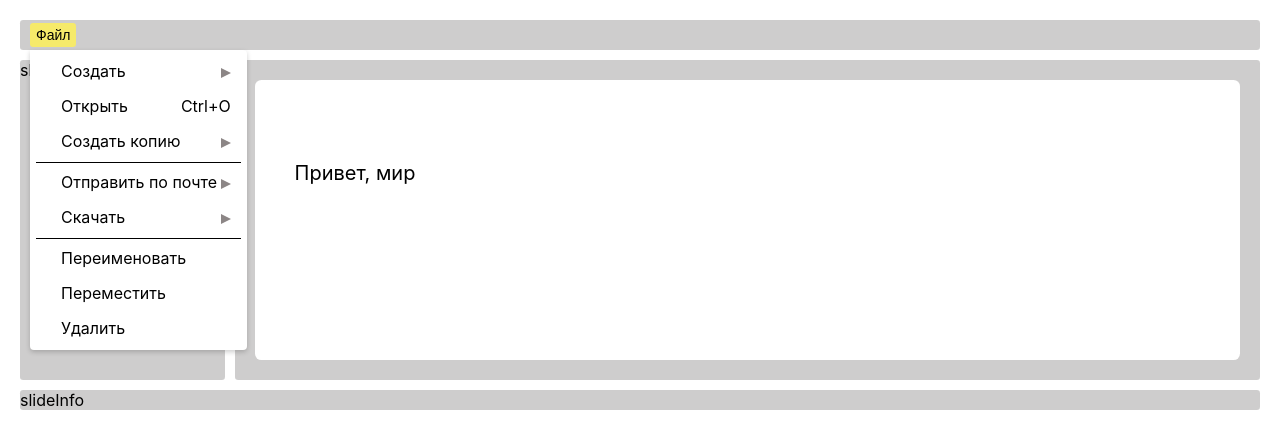
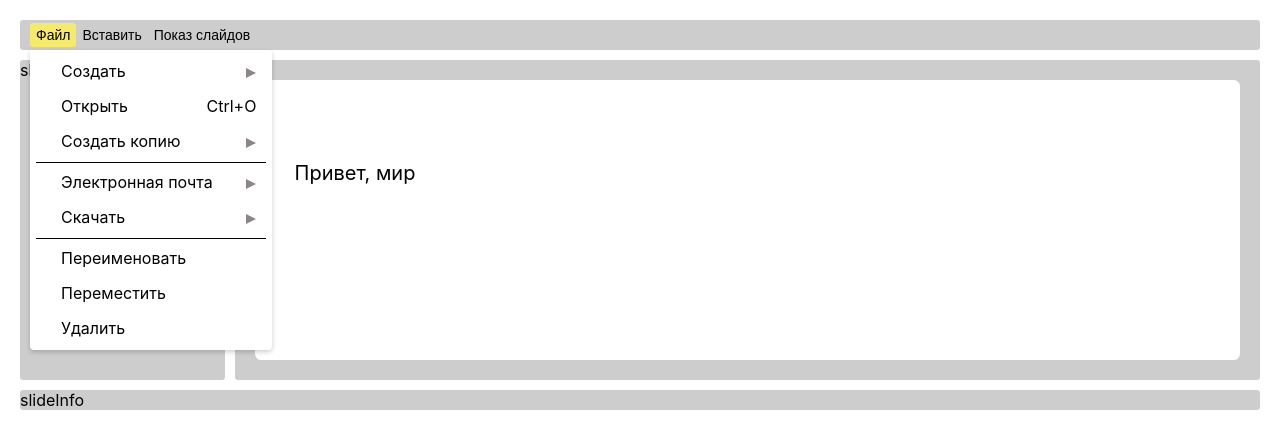
Before and after one commit to pklgn/project-os, a React (Create React App) app: page / in a window 1280 px wide. Both pictures are taken after a click on the button "Файл". Shown: the top 448 px of the page. Built offline with nearby package versions, Linux system fonts and the light colour scheme.

Commit message:
фича: топбар

```diff
--- a/src/components/AppTop/TopBar.tsx
+++ b/src/components/AppTop/TopBar.tsx
@@ -8,77 +8,89 @@ function TopBar() {
         'Показ слайдов',
     ];
 
+
+
     return (
         <div className={styles['top-bar']}>
             <div className={styles['top-bar__button-list']}>
                 <DropdownMenu
-                    summoningButton={
-                        <Button
-                            title="Файл"
-                            content={undefined}
-                        />
-                    }
+                    summoningButton={Button({ title: "Файл", content: undefined })}
                     summoningButtonPlace={"above"}
-                    hrAfterElement={[2, 4]}
+                    bottomBorderAfterElement={[2, 4]}
                     elementsArray={[
-                        <Button
-                            title="Создать"
-                            content={{
-                                hotkeyInfo: "",
-                                icon: <Triangle />
-                            }}
+                        <DropdownMenu
+                            summoningButton={Button({ title: "Создать", content: { hotkeyInfo: "", icon: <Triangle /> } })}
+                            summoningButtonPlace={"left"}
+                            bottomBorderAfterElement={undefined}
+                            elementsArray={[
+                                Button({ title: "Презентация", content: { hotkeyInfo: "", icon: undefined } }).button,
+                                Button({ title: "Документ", content: { hotkeyInfo: "", icon: undefined } }).button,
+                                Button({ title: "Таблица", content: { hotkeyInfo: "", icon: undefined } }).button
+                            ]}
                         />,
-                        <Button
-                            title="Открыть"
-                            content={{
-                                hotkeyInfo: "Ctrl+O",
-                                icon: undefined
-                            }}
+                        Button({ title: "Открыть", content: { hotkeyInfo: "Ctrl+O", icon: undefined } }).button,
+                        <DropdownMenu
+                            summoningButton={Button({ title: "Создать копию", content: { hotkeyInfo: "", icon: <Triangle /> } })}
+                            summoningButtonPlace={"left"}
+                            bottomBorderAfterElement={undefined}
+                            elementsArray={[
+                                Button({ title: "Вся презентация", content: { hotkeyInfo: "", icon: undefined } }).button,
+                                Button({ title: "Выбранные слайды", content: { hotkeyInfo: "", icon: undefined } }).button
+                            ]}
                         />,
-                        <Button
-                            title="Создать копию"
-                            content={{
-                                hotkeyInfo: "",
-                                icon: <Triangle />,
-                            }}
+                        <DropdownMenu
+                            summoningButton={Button({ title: "Электронная почта", content: { hotkeyInfo: "", icon: <Triangle /> } })}
+                            summoningButtonPlace={"left"}
+                            bottomBorderAfterElement={undefined}
+                            elementsArray={[
+                                Button({ title: "Отправить на почту", content: { hotkeyInfo: "", icon: undefined } }).button,
+                                Button({ title: "Написать соавторам", content: { hotkeyInfo: "", icon: undefined } }).button
+                            ]}
                         />,
-                        <Button
-                            title="Отправить по почте"
-                            content={{
-                                hotkeyInfo: "",
-                                icon: <Triangle />,
-                            }}
+                        <DropdownMenu
+                            summoningButton={Button({ title: "Скачать", content: { hotkeyInfo: "", icon: <Triangle /> } })}
+                            summoningButtonPlace={"left"}
+                            bottomBorderAfterElement={undefined}
+                            elementsArray={[
+                                Button({ title: "Microsoft PowerPoint (.pptx)", content: { hotkeyInfo: "", icon: undefined } }).button,
+                                Button({ title: "Документ PDF (.pdf)", content: { hotkeyInfo: "", icon: undefined } }).button,
+                                Button({ title: "Обычный текст (.txt)", content: { hotkeyInfo: "", icon: undefined } }).button
+                            ]}
                         />,
-                        <Button
-                            title="Скачать"
-                            content={{
-                                hotkeyInfo: "",
-                                icon: <Triangle />,
-                            }}
+                        Button({ title: "Переименовать", content: { hotkeyInfo: "", icon: undefined } }).button,
+                        Button({ title: "Переместить", content: { hotkeyInfo: "", icon: undefined } }).button,
+                        Button({ title: "Удалить", content: { hotkeyInfo: "", icon: undefined } }).button,
+                    ]}
+                />
+                <DropdownMenu
+                    summoningButton={Button({ title: "Вставить", content: undefined })}
+                    summoningButtonPlace={"above"}
+                    bottomBorderAfterElement={undefined}
+                    elementsArray={[
+                        <DropdownMenu
+                            summoningButton={Button({ title: "Изображение", content: { hotkeyInfo: "", icon: <Triangle /> } })}
+                            summoningButtonPlace={"left"}
+                            bottomBorderAfterElement={undefined}
+                            elementsArray={[
+                                Button({ title: "Загрузить с компьютера", content: { hotkeyInfo: "", icon: undefined } }).button,
+                                Button({ title: "Добавить с Google Диска", content: { hotkeyInfo: "", icon: undefined } }).button,
+                                Button({ title: "Вставить URL", content: { hotkeyInfo: "", icon: undefined } }).button
+                            ]}
                         />,
-                        <Button
-                            title="Переименовать"
-                            content={{
-                                hotkeyInfo: "",
-                                icon: undefined,
-                            }}
-                        />,
-                        <Button
-                            title="Переместить"
-                            content={{
-                                hotkeyInfo: "",
-                                icon: undefined,
-                            }}
-                        />,
-                        <Button
-                            title="Удалить"
-                            content={{
-                                hotkeyInfo: "",
-                                icon: undefined,
-                            }}
+                        Button({ title: "Текстовое поле", content: { hotkeyInfo: "", icon: undefined } }).button,
+                        <DropdownMenu
+                            summoningButton={Button({ title: "Фигура", content: { hotkeyInfo: "", icon: <Triangle /> } })}
+                            summoningButtonPlace={"left"}
+                            bottomBorderAfterElement={undefined}
+                            elementsArray={[
+                                Button({ title: "Круг", content: { hotkeyInfo: "", icon: undefined } }).button,
+                                Button({ title: "Треугольник", content: { hotkeyInfo: "", icon: undefined } }).button,
+                                Button({ title: "Квадрат", content: { hotkeyInfo: "", icon: undefined } }).button
+                            ]}
                         />
                     ]}
                 />
+                {Button({ title: "Показ слайдов", content: undefined }).button}
             </div>
         </div>
     );
--- a/src/components/common/Button/Button.module.css
+++ b/src/components/common/Button/Button.module.css
@@ -41,13 +41,22 @@
   color: inherit;
   background-color: transparent;
   cursor: pointer;
-  min-width: 16vw;
+  min-width: 18vw;
   min-height: 35px;
   padding: 0 10px 0 25px;
 }
 
-.button-with-content:hover,
-.button-with-content:focus {
+.button-with-content-active {
+  display: flex;
+  justify-content: space-between;
+  align-items: center;
+  border: none;
+  font: inherit;
+  color: inherit;
   background-color: #bebdbdbf;
+  cursor: pointer;
+  min-width: 18vw;
+  min-height: 35px;
+  padding: 0 10px 0 25px;
   outline: none;
 }
--- a/src/components/common/Button/Button.tsx
+++ b/src/components/common/Button/Button.tsx
@@ -9,51 +9,87 @@ type ButtonProps = {
     } | undefined
 }
 
+export type Button = {
+    button: JSX.Element,
+    isOn: boolean,
+}
+
 export function Button(props: ButtonProps = {
     title: "",
     content: undefined,
-}): JSX.Element {
+}): Button {
     const { title, content } = props;
 
     const [buttonStyle, setButtonStyle] = useState(styles.button);
+    const [buttonWithContentStyle, setButtonWithContentStyle] = useState(styles["button-with-content"]);
     const [isButtonOn, setButtonState] = useState(false);
 
-    const handlerMouseDown = (_: BaseSyntheticEvent) => {
+    const onMouseDownOnButton = (event: BaseSyntheticEvent) => {
+        console.log('Down');
         setButtonStyle(styles["button-on"]);
+        event.preventDefault();
     }
 
-    const handlerMouseUp = (_: BaseSyntheticEvent) => {
+    const onMouseUpOnButton = (event: BaseSyntheticEvent) => {
+        console.log('Up');
         setButtonStyle(styles.button);
-    }
-
-    const handlerClick = (event: BaseSyntheticEvent) => {
-        if (isButtonOn) {
+        if (!isButtonOn) {
+            event.target.focus();
+        } else {
             event.target.blur();
-            setButtonState(false);
-        } else {
-            setButtonState(true);
         }
     }
 
-    const handlerBlur = (_: BaseSyntheticEvent) => {
+    const onFocusButton = (_: BaseSyntheticEvent) => {
+        console.log('focus');
+        setButtonState(true);
+    }
+
+    const onBlurButton = (_: BaseSyntheticEvent) => {
+        console.log('blur');
         setButtonState(false);
     }
 
+    const onFocusButtonWithContent = (_: BaseSyntheticEvent) => {
+        console.log('focus');
+        setButtonState(true);
+        setButtonWithContentStyle(styles["button-with-content-active"]);
+    }
+
+    const onBlurButtonWithContent = (_: BaseSyntheticEvent) => {
+        console.log('blur');
+        setButtonState(false);
+        setButtonWithContentStyle(styles["button-with-content"]);
+    }
+
+    const onMouseEnterButtonWithContent = (_: BaseSyntheticEvent) => {
+        console.log('enter');
+        setButtonState(true);
+        setButtonWithContentStyle(styles["button-with-content-active"]);
+    }
+
+    const onMouseLeaveButtonWithContent = (_: BaseSyntheticEvent) => {
+        console.log('leave');
+        setButtonState(false);
+        setButtonWithContentStyle(styles["button-with-content"]);
+    }
 
     const button: JSX.Element = (content === undefined)
         ? <button
             className={buttonStyle}
-            onMouseDown={handlerMouseDown}
-            onMouseUp={handlerMouseUp}
-            onClick={handlerClick}
-            onBlur={handlerBlur}
+            onFocus={onFocusButton}
+            onBlur={onBlurButton}
+            onMouseDown={onMouseDownOnButton}
+            onMouseUp={onMouseUpOnButton}
         >
             {title}
         </button>
         : <button
-            className={styles["button-with-content"]}
-            onMouseDown={handlerMouseDown}
-            onMouseUp={handlerMouseUp}
+            className={buttonWithContentStyle}
+            onMouseEnter={onMouseEnterButtonWithContent}
+            onMouseLeave={onMouseLeaveButtonWithContent}
+            onFocus={onFocusButtonWithContent}
+            onBlur={onBlurButtonWithContent}
         >
             {title}
             {(content.icon !== undefined)
@@ -66,5 +102,8 @@ export function Button(props: ButtonProps = {
             }
         </button>;
 
-    return button;
+    return {
+        button: button,
+        isOn: isButtonOn
+    }
 }
--- a/src/components/common/DropdownMenu/DropdownMenu.tsx
+++ b/src/components/common/DropdownMenu/DropdownMenu.tsx
@@ -1,29 +1,26 @@
-import { useState } from "react";
+import { BaseSyntheticEvent, useState } from "react";
+import { Button } from "../Button/Button";
 import styles from "./DropdownMenu.module.css";
 
 type DropdownMenuProps = {
     summoningButtonPlace: 'above'|'left'|'default',
     elementsArray: JSX.Element[],
-    summoningButton: JSX.Element | undefined,
-    hrAfterElement: number[] | undefined,
+    summoningButton: Button | undefined,
+    bottomBorderAfterElement : number[] | undefined,
 }
 
 export function DropdownMenu(props: DropdownMenuProps = {
     summoningButtonPlace: 'default',
     summoningButton: undefined,
     elementsArray: [],
-    hrAfterElement: undefined,
-},
-): JSX.Element {
+    bottomBorderAfterElement : undefined,
+}): JSX.Element {
 
     const [menuRender, setMenuRender] = useState(false);
-    const hendlerClick = () => {
-        setMenuRender(!menuRender);
-    }
 
-    const menu: JSX.Element[] = (props.hrAfterElement !== undefined)
+    const menu: JSX.Element[] = (props.bottomBorderAfterElement !== undefined)
         ? props.elementsArray.map((element, index) => {
-            if (props.hrAfterElement?.includes(index)) {
+            if (props.bottomBorderAfterElement ?.includes(index)) {
                 return <div className="element-with-hr">
                     {element}
                     <div className={styles["block-end-line"]}></div>
@@ -35,10 +32,12 @@ export function DropdownMenu(props: DropdownMenuProps = {
 
 
     return (
-        <div className={styles.dropdown} onClick={hendlerClick} onBlur={hendlerClick}>
-            {props.summoningButton}
-            {(menuRender)
-                ? <div className={styles["dropdown-menu"]}>{menu}</div>
+        <div className={styles.dropdown}>
+            {props.summoningButton?.button}
+            {(props.summoningButton?.isOn)
+                ? (props.summoningButtonPlace === "above")
+                    ? <div className={styles["dropdown-menu"]}>{menu}</div>
+                    : <div className={styles["dropdown-menu-rightside"]}>{menu}</div>
                 : ''}
         </div>
     );
```
Also changed, not shown: src/components/common/DropdownMenu/DropdownMenu.module.css (+12 -0 lines).
